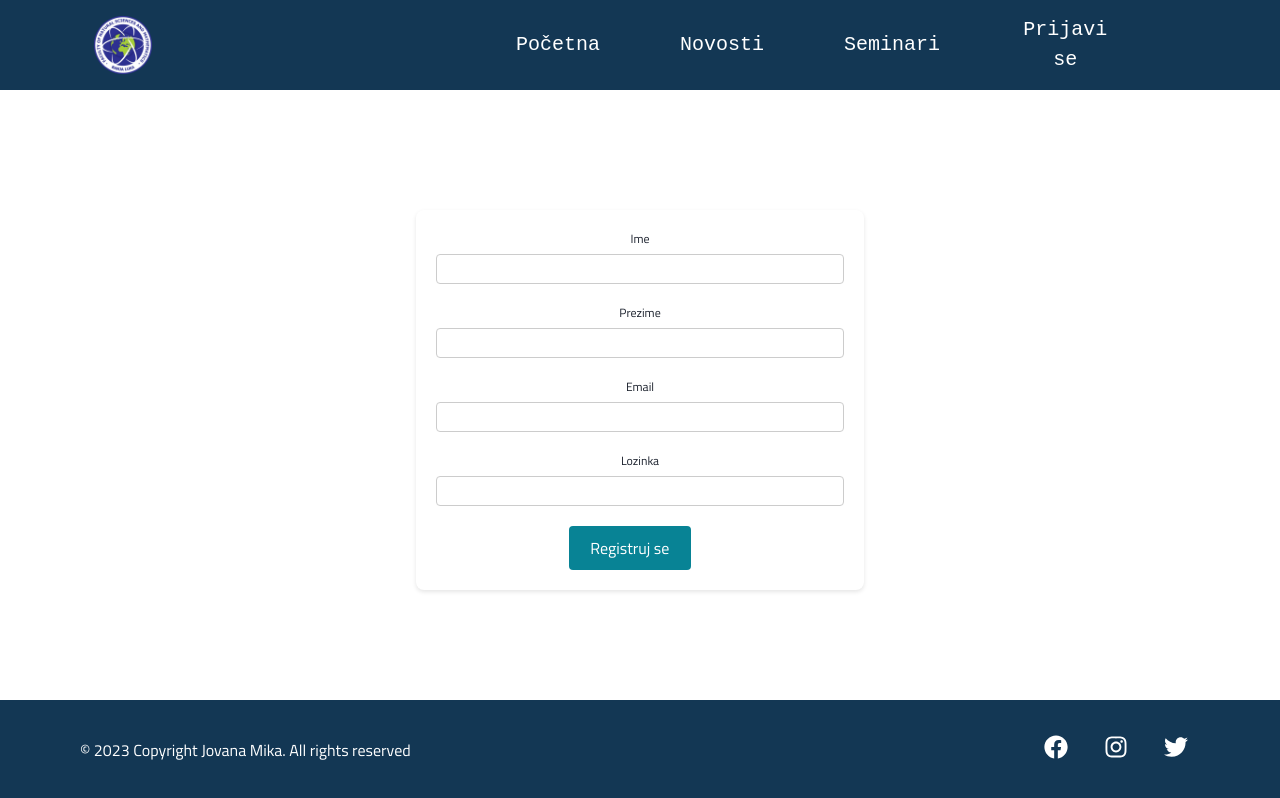
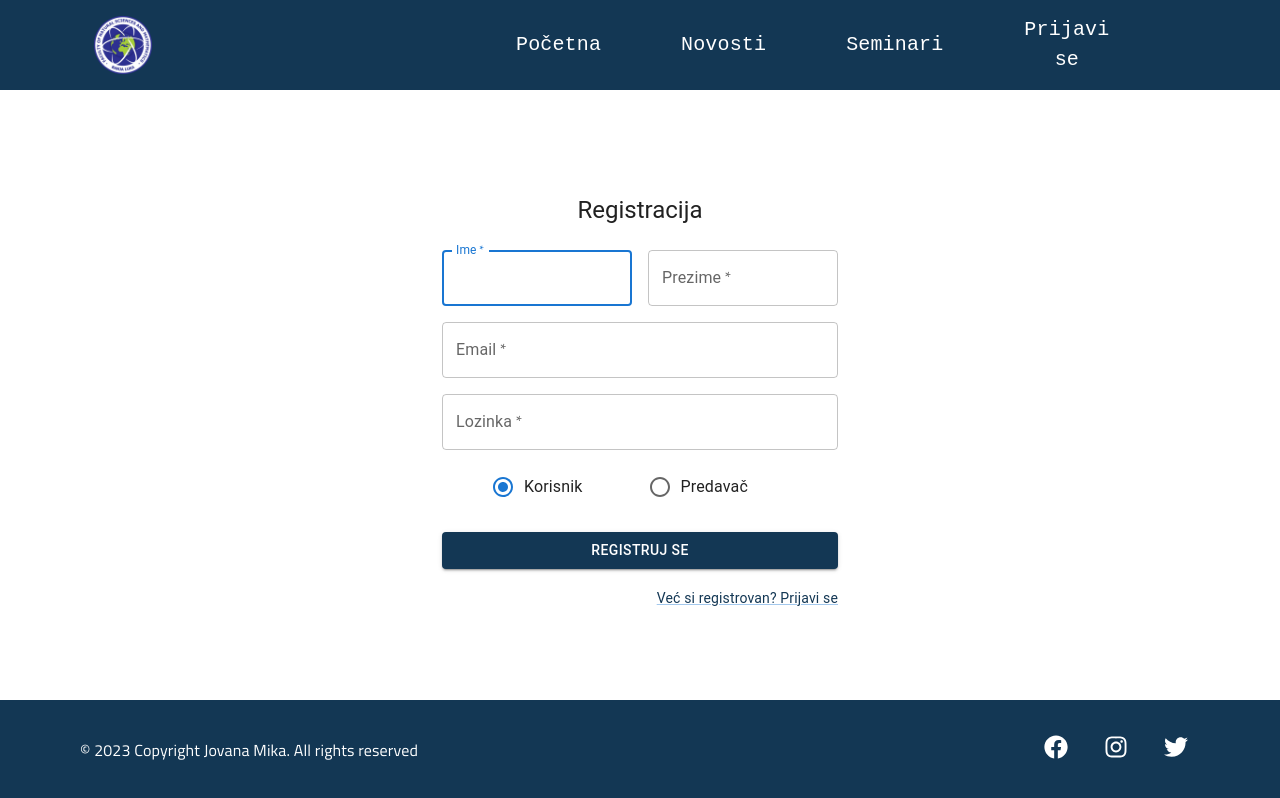
Before and after one commit to jovanamika/Diplomski-rad, a React (Create React App) app in the folder diplomski_frontend/: page /registration in a window 1280 px wide. Built offline with nearby package versions, Linux system fonts and the light colour scheme.

Commit message:
Login and Registration Page style changed

```diff
--- a/diplomski_frontend/src/Pages/AdminPage/AdminPanel.jsx
+++ b/diplomski_frontend/src/Pages/AdminPage/AdminPanel.jsx
@@ -21,7 +21,7 @@ export default function AdminPanel() {
   const [addSeminar, setAddSeminar] = useState(false);
   const [teachers, setTeachers] = useState(false);
   const [addTeacher, setAddTeacher] = useState(false);
-  const [isLogged, setIsLogged] = useState(true);
+  const [isLogged, setIsLogged] = useState(false);
   const navigate = useNavigate();
 
   const GetNotification = () => {
--- a/diplomski_frontend/src/Pages/HomePage/HeaderImage.jsx
+++ b/diplomski_frontend/src/Pages/HomePage/HeaderImage.jsx
@@ -46,7 +46,7 @@ export default function HeaderImage() {
               fontFamily={'moonspace'}
               fontStyle={'bold'}
               fontSize={'18'}
-              height={'50'}>
+              height={'50px'}>
               Pregled aktuelnih seminara
             </Button>
           </Stack>
--- a/diplomski_frontend/src/Pages/HomePage/HomePage.jsx
+++ b/diplomski_frontend/src/Pages/HomePage/HomePage.jsx
@@ -6,7 +6,7 @@ import SliderContent from './SliderContainer/SliderContent'
 
 export default function HomePage() {
   return (
-    <div>
+    <div className='main-container'>
       <div className="container">
         <SplitScreenImg />
       </div>
--- a/diplomski_frontend/src/Pages/HomePage/HomePageStyle.css
+++ b/diplomski_frontend/src/Pages/HomePage/HomePageStyle.css
@@ -1,6 +1,15 @@
+.main-container{
+    width: 100%;
+    height: 100%;
+    justify-content: center;
+    align-content: center;
+    display: flex;
+    flex-direction: column;
+}
 .container{
     width: 90%;
     align-content: center;
     justify-content: center;
     align-self: center;
+    display:flex;
 }
--- a/diplomski_frontend/src/Pages/HomePage/SliderContainer/Slider.jsx
+++ b/diplomski_frontend/src/Pages/HomePage/SliderContainer/Slider.jsx
@@ -32,6 +32,7 @@ export default function Slider() {
             className="mySwiper"
             align='center'
             justify='center'
+            display='flex'
         >
             {allNews.map((card, index) => (
                 <SwiperSlide>
--- a/diplomski_frontend/src/Pages/HomePage/SliderContainer/Slider.scss
+++ b/diplomski_frontend/src/Pages/HomePage/SliderContainer/Slider.scss
@@ -16,5 +16,9 @@
     .content{
         width: 90%;
         background-color: transparent;
+        align-items: center;
+        align-self: center;
+        justify-content: center;
+        display:flex;
     }
 }
--- a/diplomski_frontend/src/Pages/LogInPage/LoginForm.jsx
+++ b/diplomski_frontend/src/Pages/LogInPage/LoginForm.jsx
@@ -1,31 +1,93 @@
 import React from 'react'
 import './LoginStyle.css'
 import { useNavigate } from 'react-router-dom';
-import { useRef } from "react";
+import Avatar from '@mui/material/Avatar';
+import Button from '@mui/material/Button';
+import CssBaseline from '@mui/material/CssBaseline';
+import TextField from '@mui/material/TextField';
+import Box from '@mui/material/Box';
+import LockOutlinedIcon from '@mui/icons-material/LockOutlined';
+import Typography from '@mui/material/Typography';
+import Container from '@mui/material/Container';
+import { createTheme, ThemeProvider } from '@mui/material/styles';
 
 export default function LoginForm() {
-   const navigate = useNavigate();
-   const onRegisterSubmit = ()=>{
-      navigate("/registration");
-   }
+    const navigate = useNavigate();
+    const defaultTheme = createTheme();
+    const onRegisterSubmit = () => {
+        navigate("/registration");
+    }
+    const handleSubmit = (event) => {
+        event.preventDefault();
+        const data = new FormData(event.currentTarget);
+        console.log({
+            email: data.get('email'),
+            password: data.get('password'),
+        });
+    };
     return (
-        <div className='login'>
-            <div class="login-container">
-                <form className='login-form'>
-                    <div class="form-group">
-                        <label for="email" className='login-label'>Email</label>
-                        <input type="text" id="username" name="username" className='login-input' />
-                    </div>
-                    <div class="form-group">
-                        <label for='password' className='login-label'>Lozinka</label>
-                        <input type='password' id='password' name='password' className='login-input' />
-                    </div>
-                    <div className='button-container'>
-                        <button type="submit" className='login-btn'>Prijavi se</button>
-                        <button type="submit" className='register-btn' onClick={onRegisterSubmit}>Registruj se</button>
-                    </div>
-                </form>
-            </div>
-        </div>
+        <ThemeProvider theme={defaultTheme}>
+            <Container component="main" maxWidth="xs">
+                <CssBaseline />
+                <Box
+                    sx={{
+                        marginTop: 8,
+                        display: 'flex',
+                        flexDirection: 'column',
+                        alignItems: 'center',
+                    }}
+                >
+                    <Typography component="h1" variant="h5">
+                     Prijava
+                    </Typography>
+                    <Box component="form" onSubmit={handleSubmit} noValidate sx={{ mt: 1 }}>
+                        <TextField
+                            margin="normal"
+                            required
+                            fullWidth
+                            id="email"
+                            label="Email Address"
+                            name="email"
+                            autoComplete="email"
+                            autoFocus
+                        />
+                        <TextField
+                            margin="normal"
+                            required
+                            fullWidth
+                            name="password"
+                            label="Password"
+                            type="password"
+                            id="password"
+                            autoComplete="current-password"
+                        />
+                        <Box
+                            sx={{
+                                display: 'flex',
+                                justifyContent: 'space-between',
+                                alignItems: 'center',
+                                marginTop: '16px', // Adjust the margin as needed
+                            }}
+                        >
+                            <Button
+                                type="submit"
+                                variant="contained"
+                                sx={{ width: '48%', bgcolor: 'var(--footer-bg-color)', borderRadius: '25px' }}
+                            >
+                                Prijavi se
+                            </Button>
+                            <Button
+                                type="button" // Change the type to "button" if it's not a form submission
+                                variant="contained"
+                                sx={{ width: '48%', bgcolor: 'var(--footer-bg-color)', borderRadius: '25px' }}
+                                onClick={onRegisterSubmit}
+                            >
+                                Registruj se
+                            </Button>
+                        </Box>
+                    </Box>
+                </Box>
+            </Container>
+        </ThemeProvider>
     )
 }
--- a/diplomski_frontend/src/Pages/RegistrationPage/RegistrationForm.js
+++ b/diplomski_frontend/src/Pages/RegistrationPage/RegistrationForm.js
@@ -1,32 +1,139 @@
-import React from 'react'
-import './RegistrationStyle.css'
+import * as React from 'react';
+import Avatar from '@mui/material/Avatar';
+import Button from '@mui/material/Button';
+import CssBaseline from '@mui/material/CssBaseline';
+import TextField from '@mui/material/TextField';
+import FormControlLabel from '@mui/material/FormControlLabel';
+import Radio from '@mui/material/Radio';
+import RadioGroup from '@mui/material/RadioGroup';
+import Link from '@mui/material/Link';
+import Grid from '@mui/material/Grid';
+import Box from '@mui/material/Box';
+import LockOutlinedIcon from '@mui/icons-material/LockOutlined';
+import Typography from '@mui/material/Typography';
+import Container from '@mui/material/Container';
+import { createTheme, ThemeProvider } from '@mui/material/styles';
 
 export default function RegistrationForm() {
-  return (
-    <div className='registration'>
-    <div class="register-container">
-        <form className='register-form'>
-            <div class="form-group">
-                <label for="username" className='register-label'>Ime</label>
-                <input type="text" id="username" name="username" className='register-input' />
-            </div>
-            <div class="form-group">
-                <label for="lastname" className='register-label'>Prezime</label>
-                <input type="text" id="lastname" name="lastname" className='register-input' />
-            </div>
-            <div class="form-group">
-                <label for="email" className='register-label'>Email</label>
-                <input type="text" id="email" name="email" className='register-input' />
-            </div>
-            <div class="form-group">
-                <label for='password' className='register-label'>Lozinka</label>
-                <input type='password' id='password' name='password' className='register-input' />
-            </div>
-            <div className='button-container'>
-                <button type="submit" className='main-register-btn'>Registruj se</button>
-            </div>
-        </form>
-    </div>
-</div>
-  )
+
+    const defaultTheme = createTheme();
+    const [selectedRole, setSelectedRole] = React.useState('user');
+    const [firstname, setFirstname] = React.useState();
+    const [lastname, setLastname] = React.useState();
+    const [email, setEmail] = React.useState();
+    const [password, setPassword] = React.useState();
+
+    const handleSubmit = (event) => {
+        event.preventDefault();
+        const data = new FormData(event.currentTarget);
+        setFirstname(data.get('firstname'));
+        setLastname(data.get('lastname'));
+        setEmail(data.get('email'));
+        setPassword(data.get('password'))
+        console.log(
+            firstname, lastname,email, password, selectedRole
+        );
+    };
+
+    return (
+        <ThemeProvider theme={defaultTheme}>
+            <Container component="main" maxWidth="xs">
+                <CssBaseline />
+                <Box
+                    sx={{
+                        marginTop: 8,
+                        display: 'flex',
+                        flexDirection: 'column',
+                        alignItems: 'center',
+                    }}
+                >
+                    <Typography component="h1" variant="h5">
+                        Registracija
+                    </Typography>
+                    <Box component="form" noValidate onSubmit={handleSubmit} sx={{ mt: 3 }}>
+                        <Grid container spacing={2}>
+                            <Grid item xs={12} sm={6}>
+                                <TextField
+                                    autoComplete="given-name"
+                                    name="firstname"
+                                    required
+                                    fullWidth
+                                    id="firstname"
+                                    label="Ime"
+                                    autoFocus
+                                />
+                            </Grid>
+                            <Grid item xs={12} sm={6}>
+                                <TextField
+                                    required
+                                    fullWidth
+                                    id="lastname"
+                                    label="Prezime"
+                                    name="lastname"
+                                    autoComplete="family-name"
+                                />
+                            </Grid>
+                            <Grid item xs={12}>
+                                <TextField
+                                    required
+                                    fullWidth
+                                    id="email"
+                                    label="Email"
+                                    name="email"
+                                    autoComplete="email"
+                                />
+                            </Grid>
+                            <Grid item xs={12}>
+                                <TextField
+                                    required
+                                    fullWidth
+                                    name="password"
+                                    label="Lozinka"
+                                    type="password"
+                                    id="password"
+                                    autoComplete="new-password"
+                                />
+                            </Grid>
+                            <Grid item xs={12} spacing={10}>
+                                <RadioGroup
+                                    row
+                                    name="role"
+                                    value={selectedRole}
+                                    onChange={(event) => setSelectedRole(event.target.value)}
+                                >
+                                    <FormControlLabel
+                                        value="user"
+                                        control={<Radio />}
+                                        label="Korisnik"
+                                        sx={{ml:'5vh'}}
+                                    />
+                                    <FormControlLabel
+                                        value="teacher"
+                                        control={<Radio/>}
+                                        label="Predavač"
+                                        sx={{ml:'5vh'}}
+                                    />
+                                </RadioGroup>
+                            </Grid>
+                    </Grid>
+                    <Button
+                        type="submit"
+                        fullWidth
+                        variant="contained"
+                        sx={{ mt: 3, mb: 2, background: "var(--footer-bg-color)" }}
+                    >
+                        Registruj se
+                    </Button>
+                    <Grid container justifyContent="flex-end">
+                        <Grid item>
+                            <Link href="http://localhost:3000/login" variant="body2" sx={{ color: 'var(--footer-bg-color)' }}>
+                                Već si registrovan? Prijavi se
+                            </Link>
+                        </Grid>
+                    </Grid>
+                </Box>
+            </Box>
+        </Container>
+        </ThemeProvider >
+    );
 }
```
